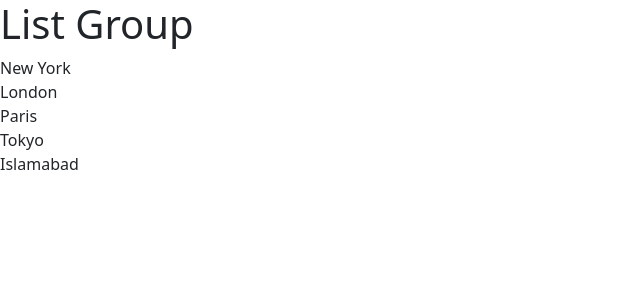
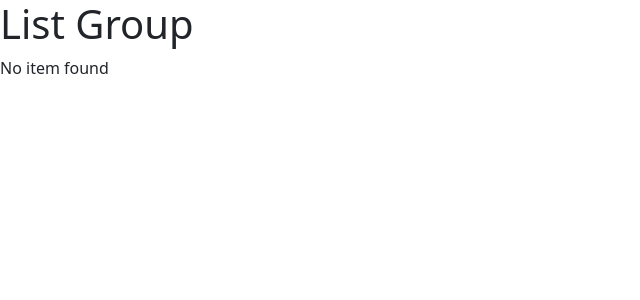
Before and after one commit to MaazCodeCraft/React-Course, a React (Vite) app: page / in a window 1280 px wide. Shown: the top 300 px of the page, without its empty margins (0-640 px from the left). Built offline with nearby package versions, Linux system fonts and the light colour scheme.

Commit message:
Conditional Rendering

```diff
--- a/src/components/ListGroup.tsx
+++ b/src/components/ListGroup.tsx
@@ -1,8 +1,10 @@
 function ListGroup() {
-  const items = ["New York", "London", "Paris", "Tokyo", "Islamabad"];
+  let items = ["New York", "London", "Paris", "Tokyo", "Islamabad"];
+  items = [];
   return (
     <>
       <h1>List Group</h1>
+      {items.length === 0 && <p>No item found</p>}
       <ul className="list-group">
         {items.map((item) => (
           <li key={item}>{item}</li>
```
